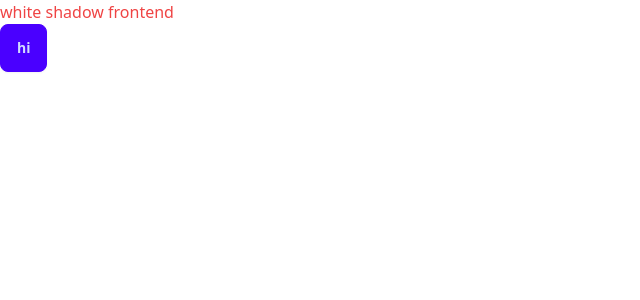
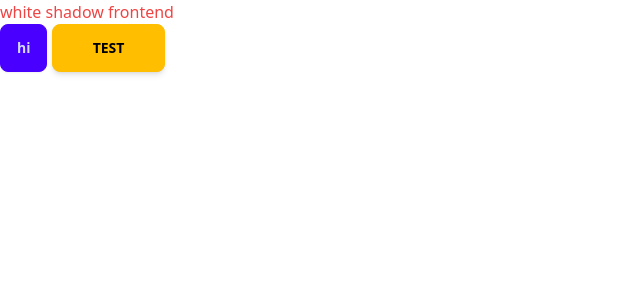
Before and after one commit to tyange/allkeep-sveltekit, a SvelteKit app: page / in a window 1280 px wide. Shown: the top 300 px of the page, without its empty margins (0-640 px from the left). Built offline with nearby package versions, Linux system fonts and the light colour scheme.

Commit message:
Button Component

```diff
--- a/package.json
+++ b/package.json
@@ -21,6 +21,7 @@
 		"@sveltejs/vite-plugin-svelte": "^3.0.0",
 		"@types/eslint": "^8.56.7",
 		"autoprefixer": "^10.4.19",
+		"classnames": "^2.5.1",
 		"daisyui": "^4.12.2",
 		"eslint": "^9.0.0",
 		"eslint-config-prettier": "^9.1.0",
--- /dev/null
+++ b/src/components/ui/Button.svelte
@@ -0,0 +1,63 @@
+<script lang="ts">
+	import type { HTMLButtonAttributes } from 'svelte/elements';
+	import classnames from 'classnames';
+
+	import { Colors } from '../../constants/Colors';
+	import { Sizes } from '../../constants/Sizes';
+	import { Suitability } from '../../constants/Suitability';
+
+	const Width: { [Key in Suitability]: string } = {
+		[Suitability.fit]: 'w-fit',
+		[Suitability.full]: 'w-full'
+	};
+
+	const PaddingX: { [Key in Sizes]: string } = {
+		[Sizes.xs]: 'px-3',
+		[Sizes.sm]: 'px-5',
+		[Sizes.md]: 'px-10',
+		[Sizes.lg]: 'px-14'
+	};
+
+	const BtnColors: { [Key in Colors]: string } = {
+		[Colors.primary]: 'btn-primary',
+		[Colors.secondary]: 'btn-secondary',
+		[Colors.accent]: 'btn-accent',
+		[Colors.success]: 'btn-success',
+		[Colors.warning]: 'btn-warning',
+		[Colors.error]: 'btn-error',
+		[Colors.info]: 'btn-info',
+		[Colors.neutral]: 'btn-neutral'
+	};
+
+	interface ButtonProps extends HTMLButtonAttributes {
+		isShow?: boolean;
+		label?: string;
+		color?: Colors;
+		size?: Sizes;
+		suitability?: Suitability;
+		onClick?: () => void;
+	}
+
+	let {
+		type = 'button',
+		isShow = true,
+		label = 'Button',
+		color = Colors.primary,
+		size = Sizes.sm,
+		suitability = Suitability.fit,
+		onClick
+	}: ButtonProps = $props();
+
+	const cNames = classnames([
+		'btn',
+		'btn-square',
+		'shadow-md',
+		Width[suitability],
+		BtnColors[color],
+		PaddingX[size]
+	]);
+</script>
+
+{#if isShow}
+	<button {type} class={cNames} onclick={onClick}>{label}</button>
+{/if}
--- /dev/null
+++ b/src/constants/Colors.ts
@@ -0,0 +1,10 @@
+export enum Colors {
+  primary = "primary",
+  secondary = "secondary",
+  accent = "accent",
+  success = "success",
+  warning = "warning",
+  error = "error",
+  info = "info",
+  neutral = "neutral",
+}
--- /dev/null
+++ b/src/constants/Sizes.ts
@@ -0,0 +1,6 @@
+export enum Sizes {
+  xs = "xs",
+  sm = "sm",
+  md = "md",
+  lg = "lg",
+}
--- /dev/null
+++ b/src/constants/Suitability.ts
@@ -0,0 +1,4 @@
+export enum Suitability {
+  "fit" = "fit",
+  "full" = "full",
+}
--- a/src/routes/+page.svelte
+++ b/src/routes/+page.svelte
@@ -1,2 +1,10 @@
+<script>
+	import { Colors } from '../constants/Colors';
+	import { Sizes } from '../constants/Sizes';
+
+	import Button from '../components/ui/Button.svelte';
+</script>
+
 <p class="text-red-500">white shadow frontend</p>
 <button class="btn btn-primary">hi</button>
+<Button size={Sizes.md} color={Colors.warning} label="TEST" onClick={() => console.log('bye')} />
```
Also changed, not shown: 1 other file (tests, documents, lock files or other folders).
